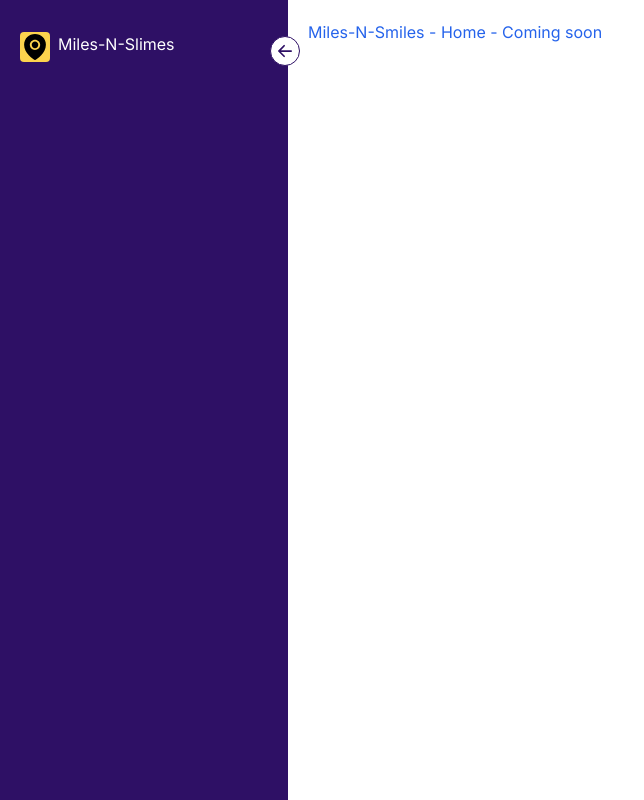
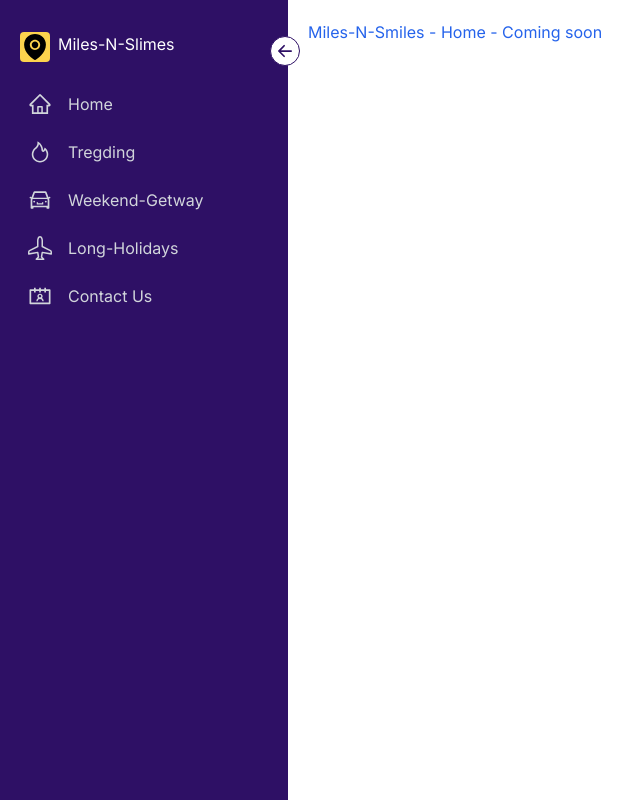
Before and after one commit to capcool/miles-n-smile, a Next.js app: page / in a window 1280 px wide. Shown: the whole page, without its empty margins (0-644 px from the left). Built offline with nearby package versions, Linux system fonts and the light colour scheme.

Commit message:
side menu items added

```diff
--- /dev/null
+++ b/app/components/menuitems.js
@@ -0,0 +1,12 @@
+
+import {AiOutlineHome , AiOutlineFire , AiOutlineCar, AiOutlineContacts}  from 'react-icons/ai';
+import {BsAirplane} from 'react-icons/bs';
+const sideMenuItems=[
+{title:"Home",icon:<AiOutlineHome/>},
+{title:"Tregding",icon:<AiOutlineFire/>},
+{title:"Weekend-Getway",icon:<AiOutlineCar/>},
+{title:"Long-Holidays",icon:<BsAirplane/>},
+{title:"Contact Us",icon:<AiOutlineContacts />}
+]
+
+export default sideMenuItems;
--- a/app/components/sidebar.js
+++ b/app/components/sidebar.js
@@ -1,9 +1,12 @@
 "use client"
 import { BsArrowLeftShort } from 'react-icons/bs'
 import { AiFillEnvironment } from 'react-icons/ai';
+import sideMenuItems from './menuitems';
 import { useState } from 'react';
 export default function SideBar() {
+
     const [open, setOpen] = useState(true);
+
     return (
         <>
             <div className={`bg-violet-950 h-screen p-5 pt-8
@@ -12,18 +15,36 @@ export default function SideBar() {
             >
                 <BsArrowLeftShort
                 className={`bg-white text-violet-950 rounded-full text-3xl absolute
-                -right-3 top-9 border border-violet-950 cursor-pointer
+                -right-3 top-9 border border-violet-950 cursor-pointer duration-300
                 ${!open && 'rotate-180'} `}
                 onClick={() => setOpen(!open)}
                 />
                 <div className='inline-flex'>
-                    <AiFillEnvironment className='bg-amber-300 text-3xl rounded block
-                    cursor-pointer float-left mr-2 min-w-[30px]' />
+                    <AiFillEnvironment className={`bg-amber-300 text-3xl rounded block
+                    cursor-pointer float-left mr-2 min-w-[30px] duration-300  ${open && 'rotate-[360deg]'}`} />
                     <h6 className={` text-white origin-left
                     ${!open && 'scale-0'}`}>
                         Miles-N-Slimes
                     </h6>
                 </div>
+                <ul className='pt-2'>
+                    {sideMenuItems.map((menu , index)=>{
+                       return(
+                        <>
+                        <li key={index} className='text-gray-300 text-sm
+                        flex items-center gap-x-4 cursor-pointer p-2
+                        hover:bg-gray-500 rounded-md mt-2'>
+                            <span className='text-2xl block float-left'>
+                                {menu.icon}</span>
+                            <span className={`text-base  flex-1
+                            ${!open && 'hidden'}`}>
+                                {menu.title}</span>
+
+                        </li>
+                        </>
+                       )
+                    })}
+                </ul>
             </div>
 
         </>
```
